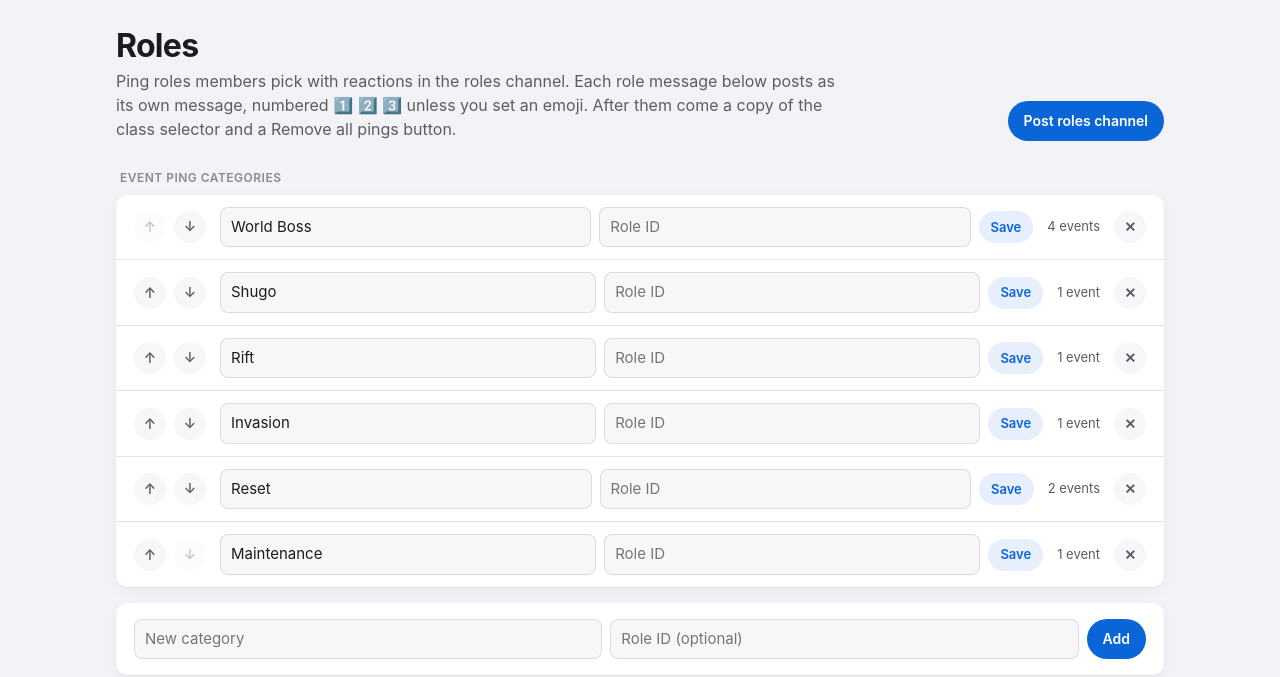
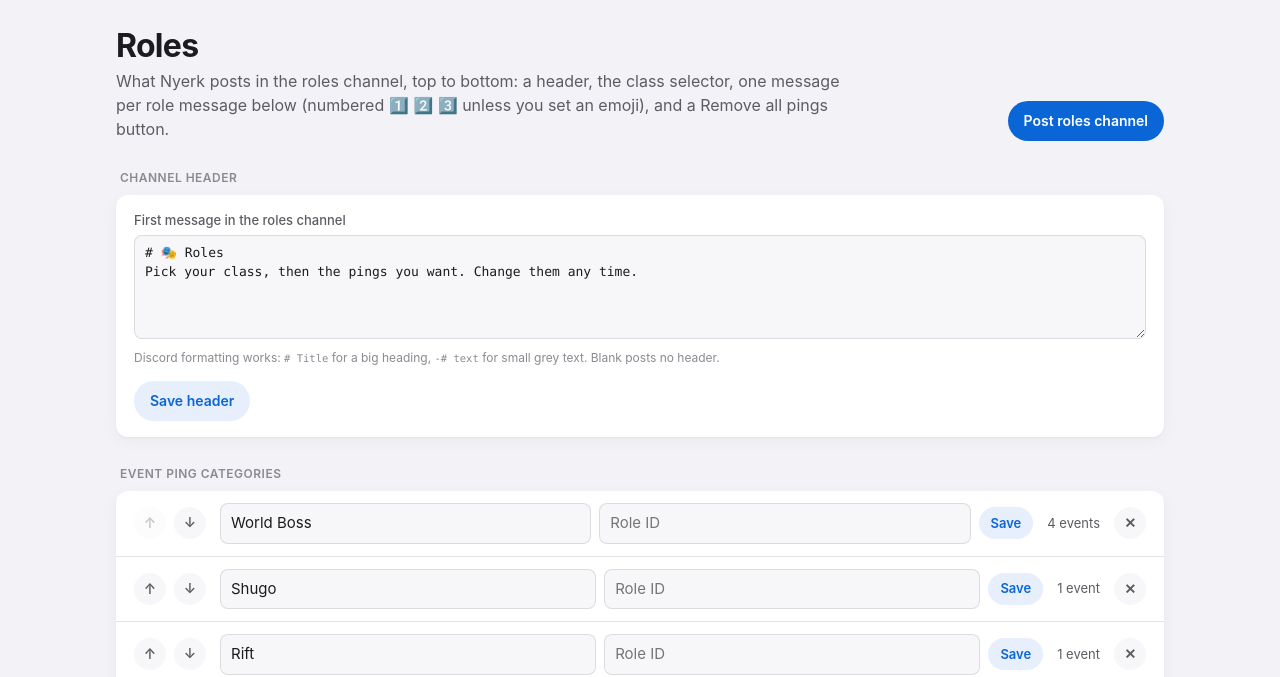
Before and after one commit to zle3/nyerk, a FastAPI app: page /categories in a window 1280 px wide. Shown: the part 53-730 px from the top of the page. Run offline with FastAPI, Linux system fonts and the light colour scheme; the visitor is signed in with stand-in values (Sample User, id 1); data comes from the database, SQL or seed files in the repository; tables that the repository leaves empty hold one stand-in row (values such as "Sample post"); parts of the project's set-up code (start-up, migrations or seed data) failed here and were passed over.

Commit message:
Roles channel: header first, class selector on top
The roles channel now posts top to bottom: an editable header message,
the class selector, the role messages, then Remove all pings. The header
is edited on the Roles page and exported with settings.

Also fixes upgrades of existing databases writing text column defaults
with Python escapes (a literal \n instead of a newline), repairs values
already stored that way, and runs upgrade DDL without bind parsing.

Co-Authored-By: Claude Opus 5.5 <noreply@anthropic.com>

```diff
--- a/nyerk/db.py
+++ b/nyerk/db.py
@@ -55,8 +55,16 @@ def _add_missing_columns(engine: Engine) -> None:
                 default = ""
                 if col.default is not None and not callable(col.default.arg):
                     val = col.default.arg
-                    default = f" DEFAULT {int(val) if isinstance(val, bool) else repr(val)}"
-                conn.execute(text(f'ALTER TABLE {table.name} ADD COLUMN "{col.name}" {ddl_type}{default}'))
+                    default = f" DEFAULT {_sql_literal(val)}"
+                conn.exec_driver_sql(f'ALTER TABLE {table.name} ADD COLUMN "{col.name}" {ddl_type}{default}')
+
+
+def _sql_literal(val) -> str:
+    if isinstance(val, bool):
+        return str(int(val))
+    if isinstance(val, (int, float)):
+        return repr(val)
+    return "'" + str(val).replace("'", "''") + "'"  # real newlines, not Python escapes
 
 
 def engine() -> Engine:
--- a/nyerk/models.py
+++ b/nyerk/models.py
@@ -47,6 +47,10 @@ class Settings(Base):
     shugo_url: Mapped[str] = mapped_column(String(255), default="https://shugo.gg/timers")
     shugo_region: Mapped[str] = mapped_column(String(64), default="NA East")
     admin_password_hash: Mapped[str] = mapped_column(String(255), default="")
+
+    # First message in the roles channel. Blank posts no header.
+    roles_header: Mapped[str] = mapped_column(
+        String(500), default="# 🎭 Roles\nPick your class, then the pings you want. Change them any time.")
 
     # Party finder
     party_channel_id: Mapped[int] = mapped_column(BigInteger, default=0)
@@ -188,6 +192,7 @@ class BotState(Base):
     # {"<message id>": {"<emoji>": role_id}} for every roles message posted.
     reaction_messages: Mapped[dict] = mapped_column(JSON, default=dict)
     # Extra messages in the roles channel: class selector copy, remove-all.
+    roles_header_message_id: Mapped[int] = mapped_column(BigInteger, default=0)
     roles_class_message_id: Mapped[int] = mapped_column(BigInteger, default=0)
     roles_clear_message_id: Mapped[int] = mapped_column(BigInteger, default=0)
     last_tick_at: Mapped[int] = mapped_column(BigInteger, default=0)
--- a/nyerk/seed.py
+++ b/nyerk/seed.py
@@ -94,6 +94,12 @@ def upgrade_defaults(s: Session) -> list[str]:
     if st.dashboard_title == "⏱️ AION2 Timers":
         st.dashboard_title = "⏱️ AION 2 Timers"
         done.append("dashboard title")
+    # Columns added by older upgrades stored "\n" as two characters.
+    for col in ("roles_header", "dashboard_footer"):
+        value = getattr(st, col) or ""
+        if "\\n" in value:
+            setattr(st, col, value.replace("\\n", "\n"))
+            done.append(col.replace("_", " "))
     return done
 
 
--- a/nyerk/web/app.py
+++ b/nyerk/web/app.py
@@ -49,9 +49,10 @@ def discord_preview(text: str) -> Markup:
     html = re.sub(r"&lt;@&amp;(\d+)&gt;", r'<span class="mention">@role \1</span>', html)
     html = re.sub(r"^### (.*)$", r'<span class="h3">\1</span>', html, flags=re.M)
     html = re.sub(r"^## (.*)$", r'<span class="h2">\1</span>', html, flags=re.M)
+    html = re.sub(r"^# (.*)$", r'<span class="h1">\1</span>', html, flags=re.M)
     html = re.sub(r"^-# (.*)$", r'<span class="subtext">\1</span>', html, flags=re.M)
     # Headings are block-level, so the newline after them would double the gap.
-    html = re.sub(r'(<span class="(?:h2|h3|subtext)">[^\n]*</span>)\n', r"\1", html)
+    html = re.sub(r'(<span class="(?:h1|h2|h3|subtext)">[^\n]*</span>)\n', r"\1", html)
     return Markup(html)
 
 
@@ -309,6 +310,7 @@ def create_app(cfg, bot=None) -> FastAPI:
                        for c in party.contents(s, False)]
             previews = [text for text, _ in reaction_roles.messages(s)]
             ctx = dict(cats=cats, counts=counts, groups=groups, assign=assign, emoji_of=emoji_of,
+                       roles_header=get_settings(s).roles_header,
                        previews=previews, class_preview=party.CLASS_PANEL, clear_preview=reaction_roles.CLEAR_TEXT,
                        posted=bool(state.reaction_messages or state.reaction_message_id))
         return render(request, "categories.html", **ctx)
@@ -329,6 +331,19 @@ def create_app(cfg, bot=None) -> FastAPI:
         bus.info("config", f"Category {name} added.")
         flash(request, f"Added {name}.")
         return back("/categories")
+
+    @app.post("/roles/header")
+    async def roles_header_save(request: Request):
+        data = await form(request)
+        text = str(data.get("roles_header", "")).replace("\r\n", "\n").strip()
+        if len(text) > 500:
+            flash(request, "Keep the header under 500 characters.", "err")
+            return back("/categories#header")
+        with db.session() as s:
+            get_settings(s).roles_header = text
+        bus.info("config", "Roles channel header saved.")
+        flash(request, "Header saved. Repost the roles channel to apply.")
+        return back("/categories#header")
 
     @app.post("/roles/groups")
     async def roles_groups_save(request: Request):
--- a/nyerk/web/static/style.css
+++ b/nyerk/web/static/style.css
@@ -314,3 +314,4 @@ td > input, td > select { min-width: 0; }
 td > .emoji-input { width: 4.25rem; text-align: center; }
 td > .order-input { width: 5rem; }
 .discord-buttons span.danger { background: #da373c; }
+.discord .h1 { display: block; font-size: 1.875rem; font-weight: 800; line-height: 1.2; margin: 0.25rem 0; color: #f2f3f5; }
--- a/nyerk/web/templates/categories.html
+++ b/nyerk/web/templates/categories.html
@@ -5,13 +5,22 @@
 <div class="page-head">
   <div>
     <h1>Roles</h1>
-    <p class="lede">Ping roles members pick with reactions in the roles channel. Each role message below posts as its own message, numbered 1️⃣ 2️⃣ 3️⃣ unless you set an emoji. After them come a copy of the class selector and a Remove all pings button.</p>
+    <p class="lede">What Nyerk posts in the roles channel, top to bottom: a header, the class selector, one message per role message below (numbered 1️⃣ 2️⃣ 3️⃣ unless you set an emoji), and a Remove all pings button.</p>
   </div>
   <form method="post" action="/categories/repost-roles" class="inline-form" data-confirm="Delete the roles channel messages Nyerk posted and post them again? Members keep their roles but will see fresh reactions.">
     {{ csrf_field() }}
     <button class="btn" type="submit">{{ 'Repost' if posted else 'Post' }} roles channel</button>
   </form>
 </div>
+
+<p class="section-label" id="header">Channel header</p>
+<form method="post" action="/roles/header" class="card">
+  {{ csrf_field() }}
+  <div class="field"><label for="roles_header">First message in the roles channel</label>
+    <textarea id="roles_header" name="roles_header" maxlength="500" rows="3">{{ roles_header }}</textarea>
+    <div class="help">Discord formatting works: <code># Title</code> for a big heading, <code>-# text</code> for small grey text. Blank posts no header.</div></div>
+  <button class="btn secondary" type="submit">Save header</button>
+</form>
 
 <p class="section-label">Event ping categories</p>
 <div class="list">
@@ -95,9 +104,10 @@
 </form>
 
 <p class="section-label">Roles channel preview</p>
-{% for text in previews %}<div class="discord mt">{{ text | discord }}</div>{% else %}<div class="card"><p class="muted">No ping role has an ID yet.</p></div>{% endfor %}
+{% if roles_header %}<div class="discord mt">{{ roles_header | discord }}</div>{% endif %}
 <div class="discord mt">{{ class_preview | discord }}
 <div class="discord-buttons"><span>Class buttons</span><span>Clear class</span></div></div>
+{% for text in previews %}<div class="discord mt">{{ text | discord }}</div>{% else %}<div class="card mt"><p class="muted">No ping role has an ID yet.</p></div>{% endfor %}
 <div class="discord mt">{{ clear_preview | discord }}
 <div class="discord-buttons"><span class="danger">Remove all my ping roles</span></div></div>
 <p class="small muted">Discord allows 20 reactions per message, so a role message with more continues in a second message.</p>
```
Also changed, not shown: nyerk/bot.py (+14 -10 lines), tests/test_engine.py (+25 -0 lines), tests/test_reaction_roles.py (+3 -2 lines), tests/test_web.py (+8 -0 lines).
